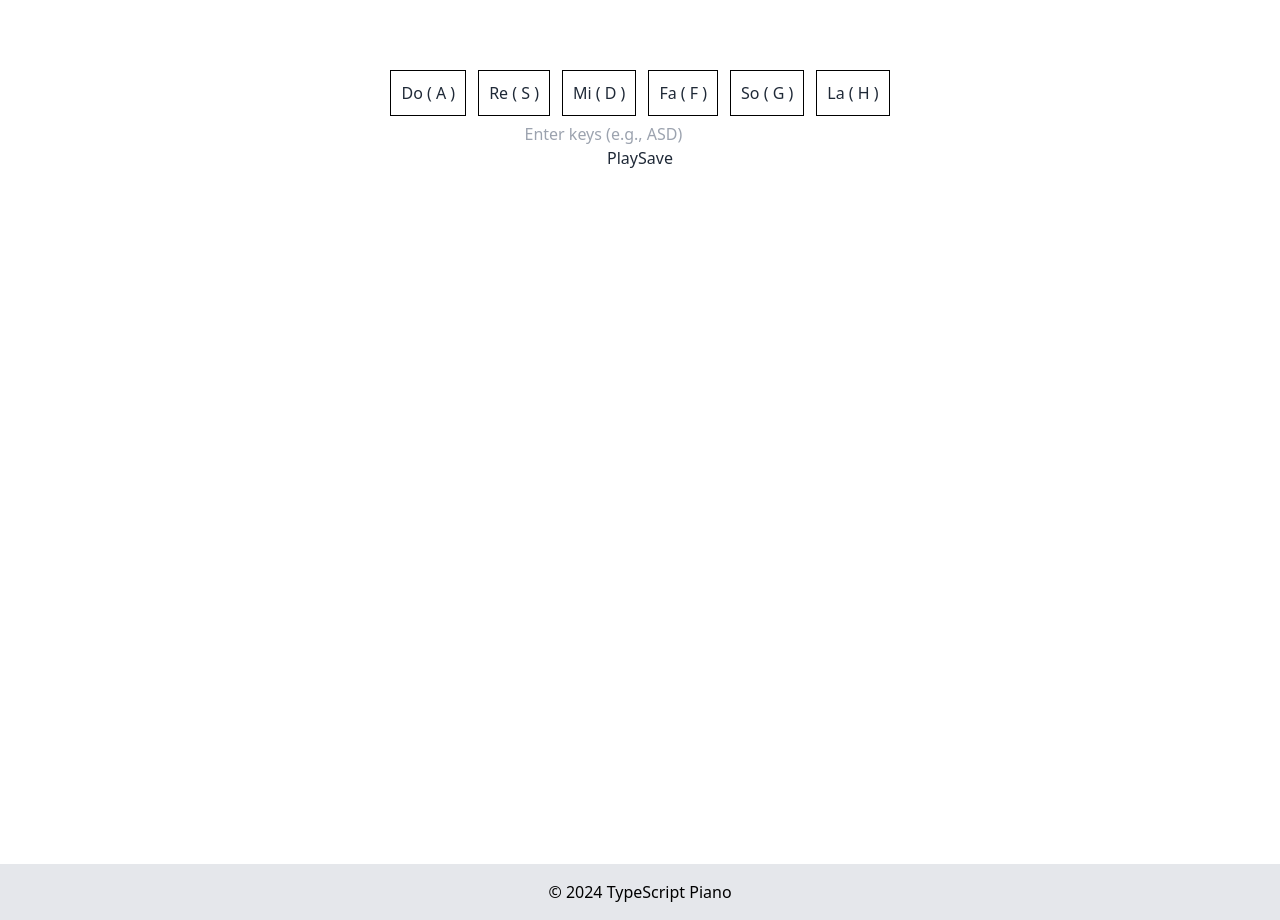
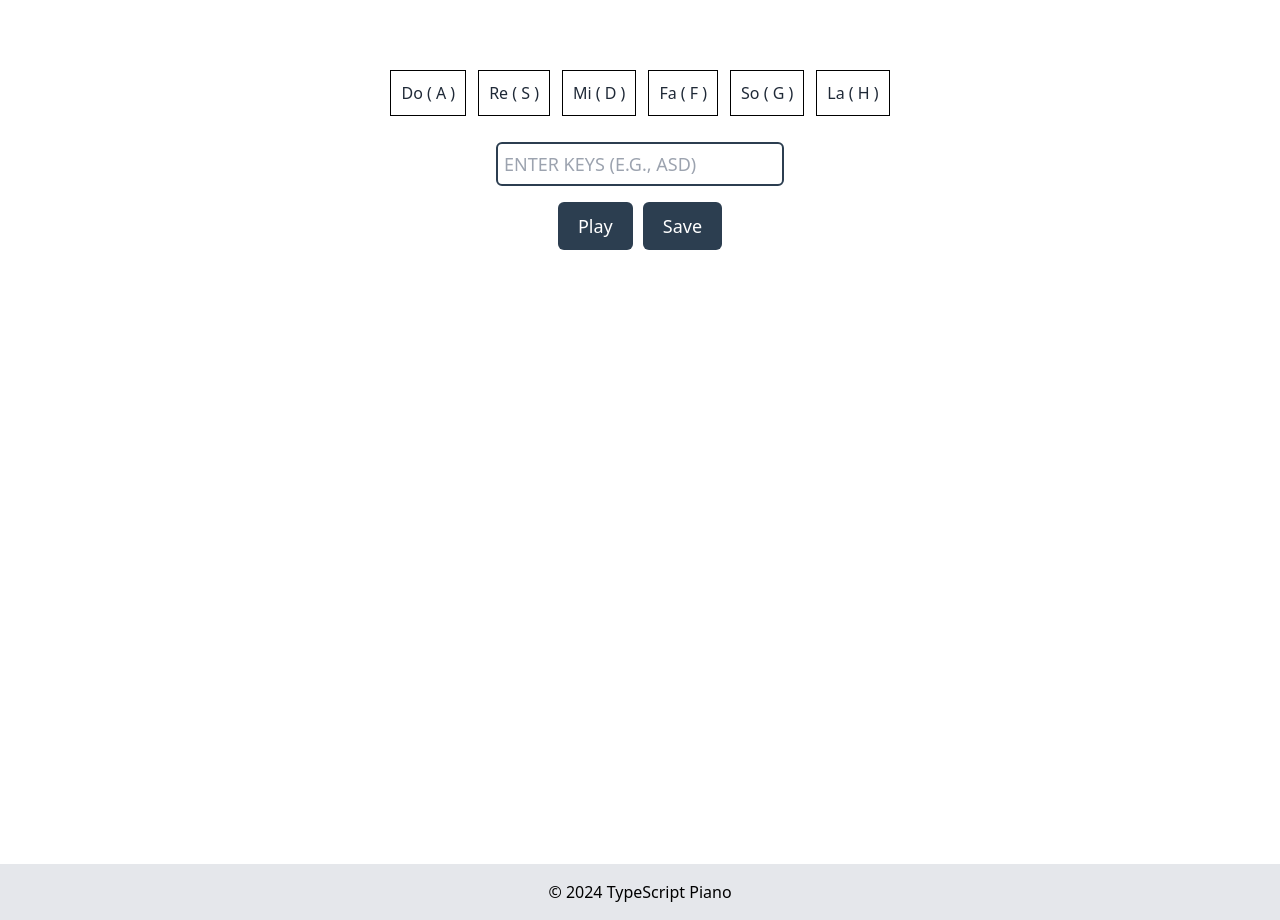
Before and after one commit to taekim-dev/typescript-piano, a Nuxt app: page / in a window 1280 px wide. Built offline with nearby package versions, Linux system fonts and the light colour scheme.

Commit message:
migrate input box and button to tailwind

```diff
--- a/components/InputComponent.vue
+++ b/components/InputComponent.vue
@@ -1,21 +1,22 @@
 <template>
-  <div class="input-component">
+  <!-- py-2.5 px-5 text-lg text-white bg-custom-gray border-none rounded-md cursor-pointer mt-1.5 -->
+  <div class="flex flex-col items-center m-5">
     <input
       v-model="userInput"
       type="text"
-      class="input-component__input"
+      class="mb-2.5 p-1.5 w-72 text-lg border-2 border-custom-gray rounded-md uppercase"
       placeholder="Enter keys (e.g., ASD)"
       @input="convertToUpperCase"
     />
-    <div class="input-component__controls">
+    <div class="flex flex-row gap-2.5">
       <button
-        class="input-component__button input-component__button--play"
+        class="py-2.5 px-5 text-lg text-white bg-custom-gray border-none rounded-md cursor-pointer mt-1.5"
         @click="playInput(userInput)"
       >
         Play
       </button>
       <button
-        class="input-component__button input-component__button--save"
+        class="py-2.5 px-5 text-lg text-white bg-custom-gray border-none rounded-md cursor-pointer mt-1.5"
         @click="saveSounds"
       >
         Save
--- a/tailwind.config.js
+++ b/tailwind.config.js
@@ -8,7 +8,11 @@ export default {
     './nuxt.config.{js,ts}',
   ],
   theme: {
-    extend: {},
+    extend: {
+      colors: {
+        'custom-gray': '#2c3e50',
+      }
+    },
   },
   plugins: [],
 }
```
